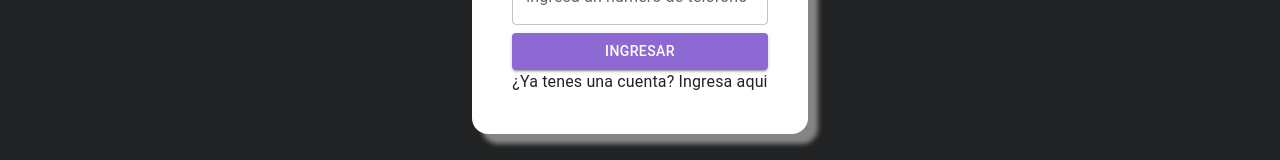
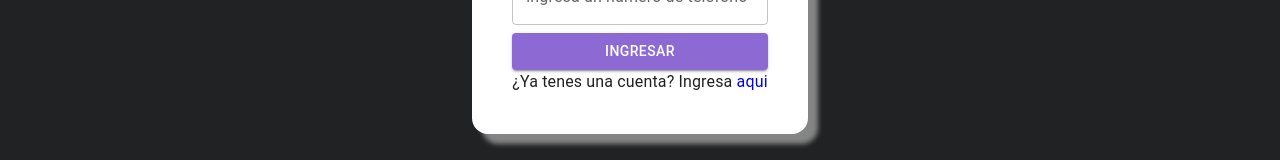
Before and after one commit to HLorenzoo/SmartStore-, a React (Create React App) app in the folder client/: page /signup in a window 1280 px wide. Shown: the part 655-815 px from the top of the page. Built offline with nearby package versions, Linux system fonts and the light colour scheme; no server answers.

Commit message:
integracion

```diff
--- a/client/src/App.js
+++ b/client/src/App.js
@@ -19,8 +19,6 @@ function App() {
   }, []);
 
   return (
-
-
     <>
       <CssBaseline />
       <Box
@@ -35,10 +33,10 @@ function App() {
           <Route path="/" element={<Home />} />
           <Route path="/signup" element={<Signup />} />
           <Route path="/login" element={<Login />} />
+          <Route path="/user" element={<h1>{usuario.username}</h1>} />
         </Routes>
       </Box>
     </>
-
   );
 }
 
--- a/client/src/components/Navbar.jsx
+++ b/client/src/components/Navbar.jsx
@@ -86,6 +86,8 @@ const Navbar = () => {
   return (
     <AppBar position="fixed">
       <StyledToolBar>
+        <Link to="/" style={{ textDecoration: "none", color: "white" }}>
+          {" "}
           <StyledTypography
             variant="h5"
             sw={{ color: "white", marginLeft: "40px" }}
@@ -93,6 +95,8 @@ const Navbar = () => {
             SmartStore
             <StyledIcon sw={{ color: "#633fA4" }} />
           </StyledTypography>
+        </Link>
+
         <Search>
           <FormControl>
             <StyledInputBase
@@ -123,7 +127,7 @@ const Navbar = () => {
             ></ShoppingCartOutlinedIcon>
           </IconButton>
           <IconButton
-            onClick={(e) => setOpen(true)}
+            onClick={(e) => setOpen(!open)}
             sx={{
               borderRadius: 10,
               backgroundColor: "#27333D",
@@ -166,7 +170,7 @@ const Navbar = () => {
             </MenuItem>
 
             <MenuItem>
-              <Link to="/login">
+              <Link to="/">
                 <Button onClick={handleLogOut}>LogOut</Button>
               </Link>
             </MenuItem>
@@ -192,12 +196,12 @@ const Navbar = () => {
             </MenuItem>
             <MenuItem>
               <Link to="/signup">
-                <Button>Sign Up</Button>
+                <Button onClick={() => setOpen(!open)}>Sign Up</Button>
               </Link>
             </MenuItem>
             <MenuItem>
               <Link to="/login">
-                <Button>Login</Button>
+                <Button onClick={() => setOpen(!open)}>Login</Button>
               </Link>
             </MenuItem>
           </Box>
--- a/client/src/components/Signup.jsx
+++ b/client/src/components/Signup.jsx
@@ -6,6 +6,8 @@ import { useDispatch } from "react-redux";
 import { signUp } from "../state/login";
 import { useNavigate } from "react-router";
 import LockOutlinedIcon from "@mui/icons-material/LockOutlined";
+import { Link } from "react-router-dom";
+
 const Signup = () => {
   const dispatch = useDispatch();
   const navigate = useNavigate();
@@ -124,7 +126,10 @@ const Signup = () => {
           Ingresar
         </Button>
         <Typography variant="body1" component="p">
-          ¿Ya tenes una cuenta? Ingresa aqui
+          ¿Ya tenes una cuenta? Ingresa{" "}
+          <Link to="/login" style={{ textDecoration: "none" }}>
+            aqui{" "}
+          </Link>
         </Typography>
       </Box>
     </Box>
```
Lines whose indentation alone changed are shown as unchanged.
